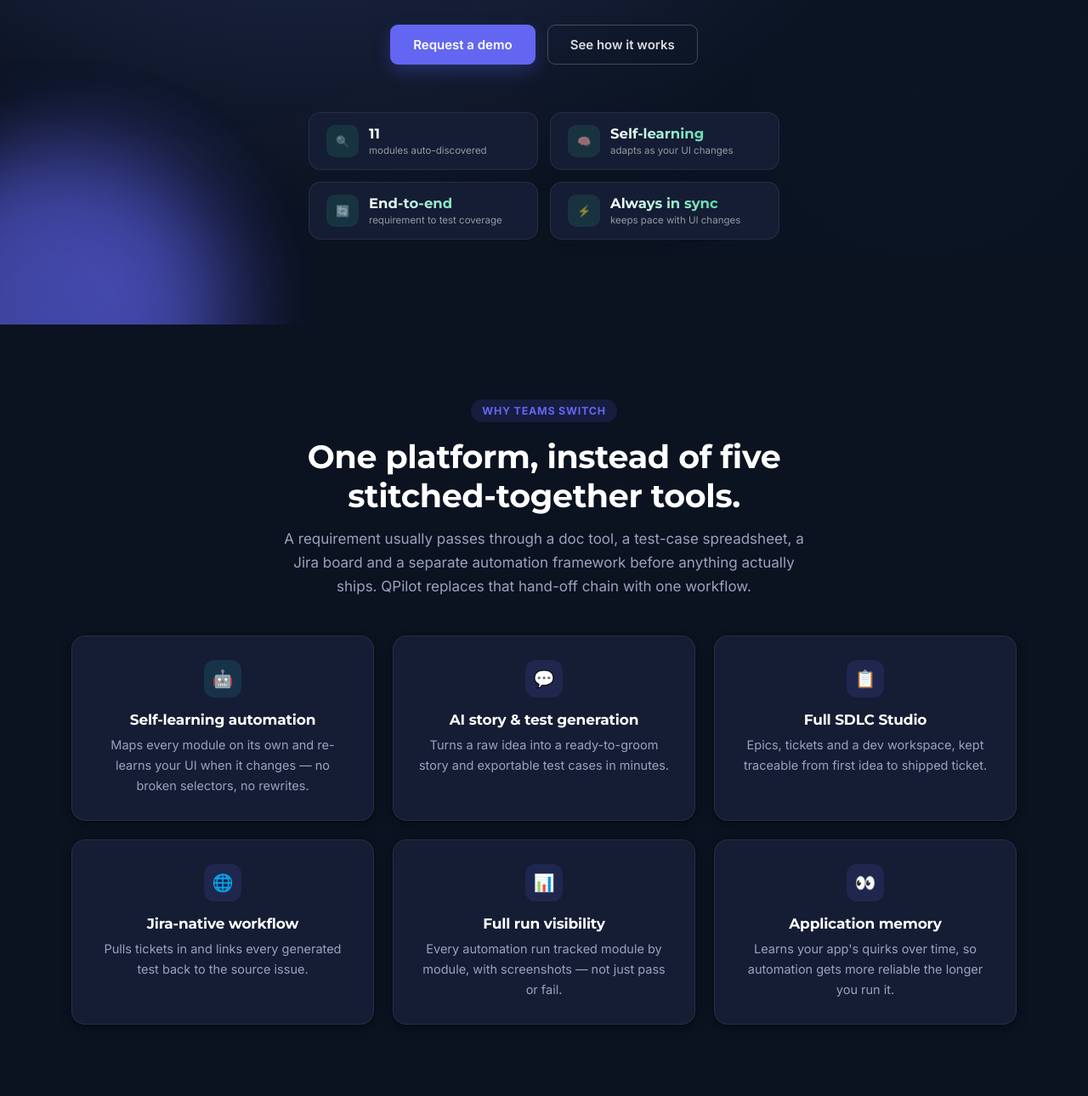
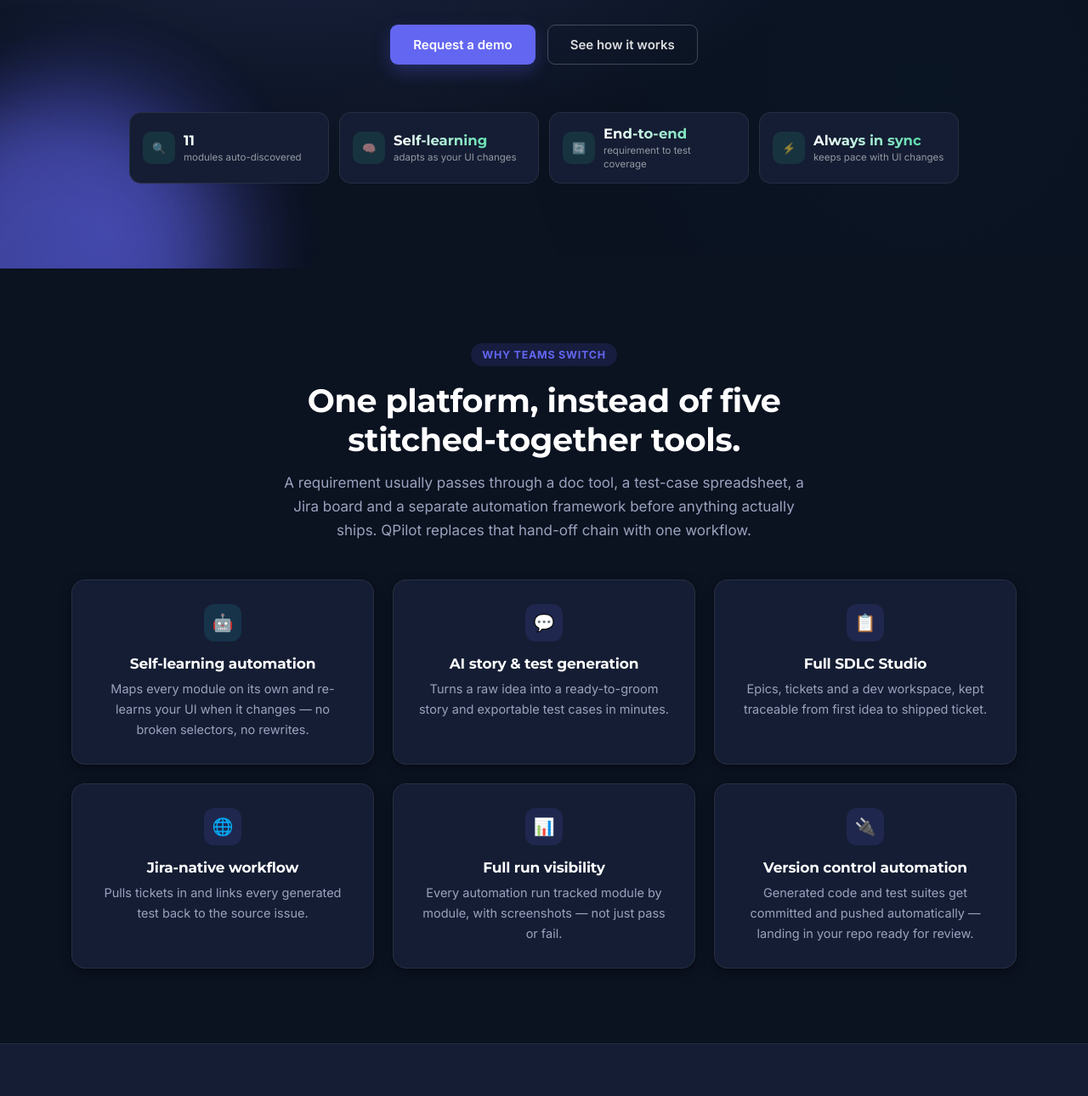
Before and after one commit to asim-ramzan/qpilot-website, a plain HTML site: page index.html in a window 1280 px wide. Shown: the part 500-1790 px from the top of the page at 85% size. Drawn offline with Linux system fonts and the light colour scheme.

Commit message:
Add files via upload

```diff
--- a/index.html
+++ b/index.html
@@ -92,9 +92,9 @@
         <p>Every automation run tracked module by module, with screenshots — not just pass or fail.</p>
       </div>
       <div class="qsite-card reveal">
-        <div class="qsite-icon">&#128064;</div>
-        <h3>Application memory</h3>
-        <p>Learns your app's quirks over time, so automation gets more reliable the longer you run it.</p>
+        <div class="qsite-icon">&#128268;</div>
+        <h3>Version control automation</h3>
+        <p>Generated code and test suites get committed and pushed automatically — landing in your repo ready for review.</p>
       </div>
     </div>
   </div>
--- a/styles.css
+++ b/styles.css
@@ -75,7 +75,7 @@ code,.mono{font-family:'JetBrains Mono',ui-monospace,monospace;}
 .qsite-hero{background:radial-gradient(ellipse at 30% 0%,var(--dark3) 0%,var(--dark) 60%);position:relative;overflow:hidden;padding:120px 0 100px;}
 .qsite-hero::before{content:"";position:absolute;top:-180px;right:-180px;width:560px;height:560px;border-radius:50%;background:radial-gradient(circle,rgba(34,211,238,.22),transparent 70%);}
 .qsite-hero::after{content:"";position:absolute;bottom:-220px;left:-140px;width:520px;height:520px;border-radius:50%;background:radial-gradient(circle,rgba(91,95,239,.28),transparent 70%);}
-.qsite-hero-inner{position:relative;z-index:1;max-width:760px;}
+.qsite-hero-inner{position:relative;z-index:1;max-width:1060px;}
 .qsite-hero .qsite-eyebrow{background:rgba(34,211,238,.14);color:var(--accent);}
 .qsite-hero h1{color:#fff;font-size:clamp(30px,5.2vw,52px);line-height:1.18;font-weight:700;overflow-wrap:break-word;max-width:20ch;margin-left:auto;margin-right:auto;text-wrap:balance;}
 .qsite-hero h1 .accent{background:linear-gradient(90deg,var(--accent),var(--primary-mid));-webkit-background-clip:text;background-clip:text;color:transparent;display:inline-block;}
@@ -263,14 +263,15 @@ html{scroll-behavior:smooth;}
 .qsite-hero-proof strong.cnt-txt{color:transparent;background:linear-gradient(90deg,#fff,var(--green));-webkit-background-clip:text;background-clip:text;}
 
 /* ---- Hero proof stats: chip cards ---- */
-.qsite-hero-proof{gap:14px;}
-.proof-chip{display:flex;align-items:center;gap:12px;text-align:left;background:var(--surface);border:1px solid var(--border);border-radius:14px;padding:14px 20px;width:270px;transition:transform .25s,border-color .25s;}
+.qsite-hero-proof{gap:12px;flex-wrap:nowrap;}
+.proof-chip{display:flex;align-items:center;gap:10px;text-align:left;background:var(--surface);border:1px solid var(--border);border-radius:14px;padding:14px 15px;width:235px;flex:none;transition:transform .25s,border-color .25s;}
 .proof-chip:hover{transform:translateY(-3px);border-color:rgba(52,211,153,.4);}
 .proof-ic{flex:none;width:38px;height:38px;border-radius:10px;background:var(--green-soft);display:flex;align-items:center;justify-content:center;font-size:17px;}
 .proof-text{display:flex;flex-direction:column;min-width:0;}
 .qsite-hero-proof .proof-chip strong{font-size:16.5px;margin-bottom:2px;white-space:nowrap;}
 .qsite-hero-proof .proof-chip span{font-size:11.5px;color:rgba(255,255,255,.55);line-height:1.4;}
-@media(max-width:640px){.proof-chip{max-width:100%;width:100%;}}
+@media(max-width:1060px){.qsite-hero-proof{flex-wrap:wrap;}.proof-chip{width:calc(50% - 6px);}}
+@media(max-width:640px){.qsite-hero-proof{flex-wrap:wrap;}.proof-chip{max-width:100%;width:100%;}}
 
 /* ---- Features: compact tag row ---- */
 .tag-row{display:flex;flex-wrap:wrap;justify-content:center;gap:12px;margin-top:28px;}
```
